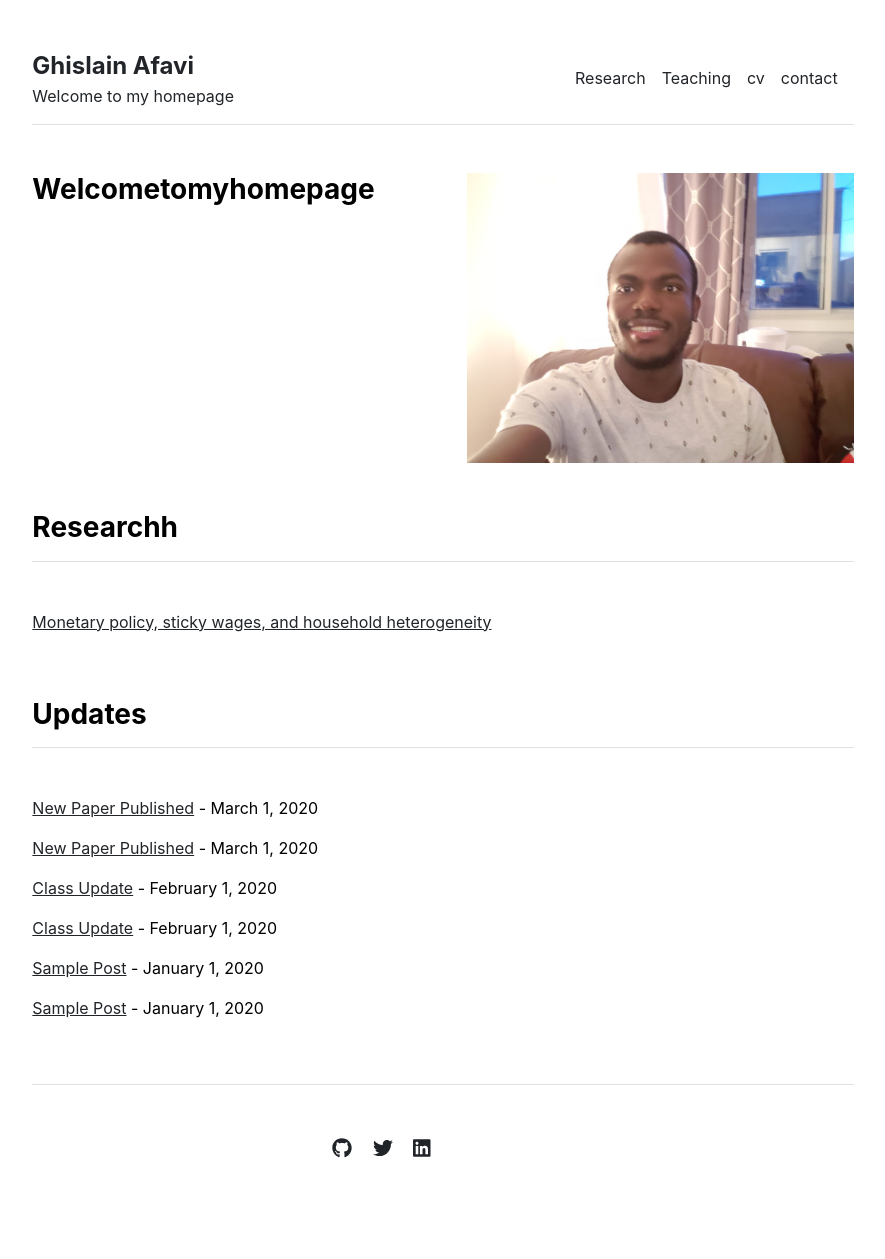
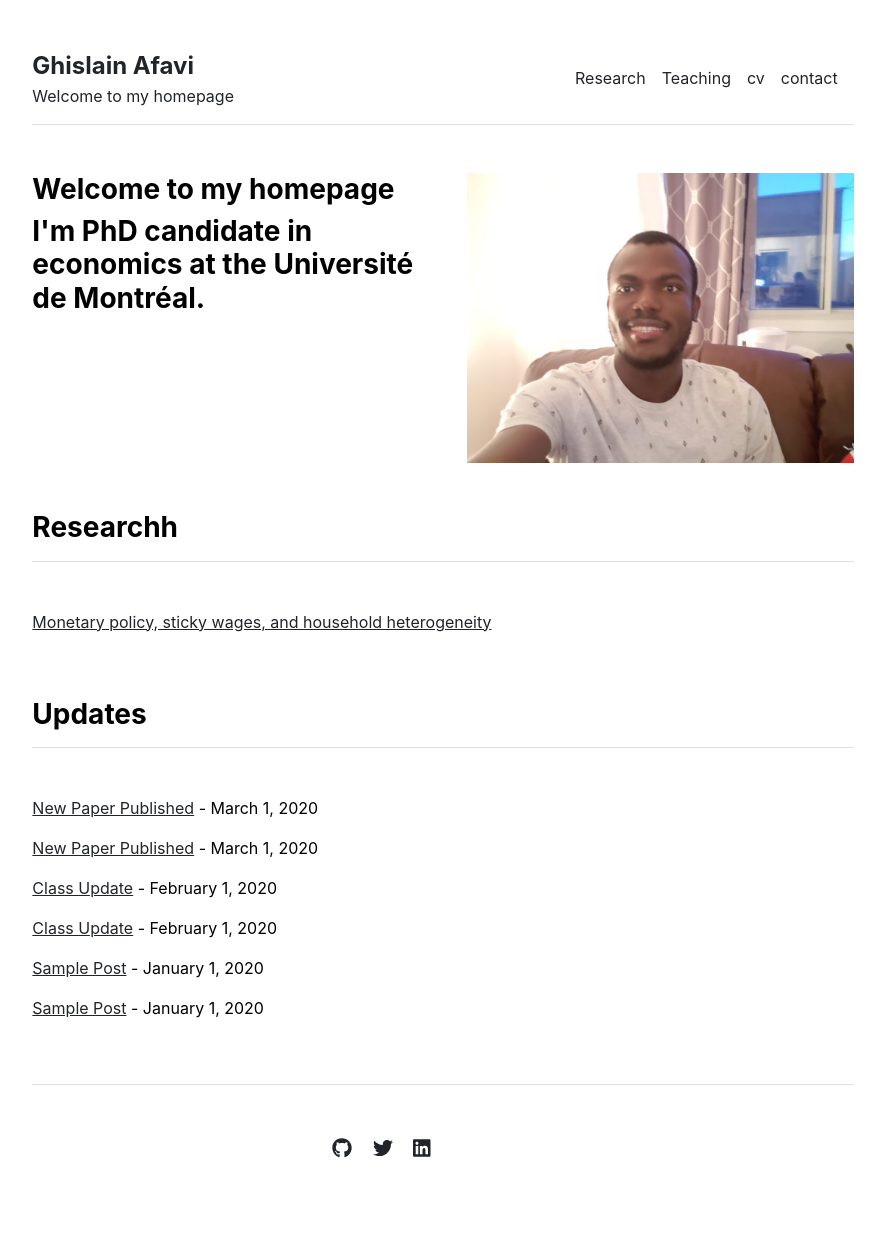
Before and after one commit to ghislainafavi/ghislainafavi.github.io, a Jekyll site: the page built from index.md, in a window 1280 px wide. Shown: the whole page, without its empty margins (197-1082 px from the left). Built offline with Jekyll 4.4.1, drawn with Linux system fonts in a browser that asks for light colours.

Commit message:
Update home.html

```diff
--- a/_layouts/home.html
+++ b/_layouts/home.html
@@ -4,7 +4,8 @@ layout: default
 
 <div class="row g-5 mb-5">
   <div class="col-md-6">
-    <h3 class="fw-bold"> Welcometomyhomepage</h3>
+    <h3 class="fw-bold"> Welcome to my homepage</h3>
+    <h3 class="fw-bold"> I'm PhD candidate in economics at the Université de Montréal.</h3>
     {{ I'm PhD candidate in economics at the Université de Montréal. I'm on the 2021-2022 job market.Fields: Macroeconomics and International Economics.
        My Research focuses on the implication of income and wealth inequality for monetary and fiscal policies with a focus on financial crisis.Please see my cv for more details.}}
   </div>
```
